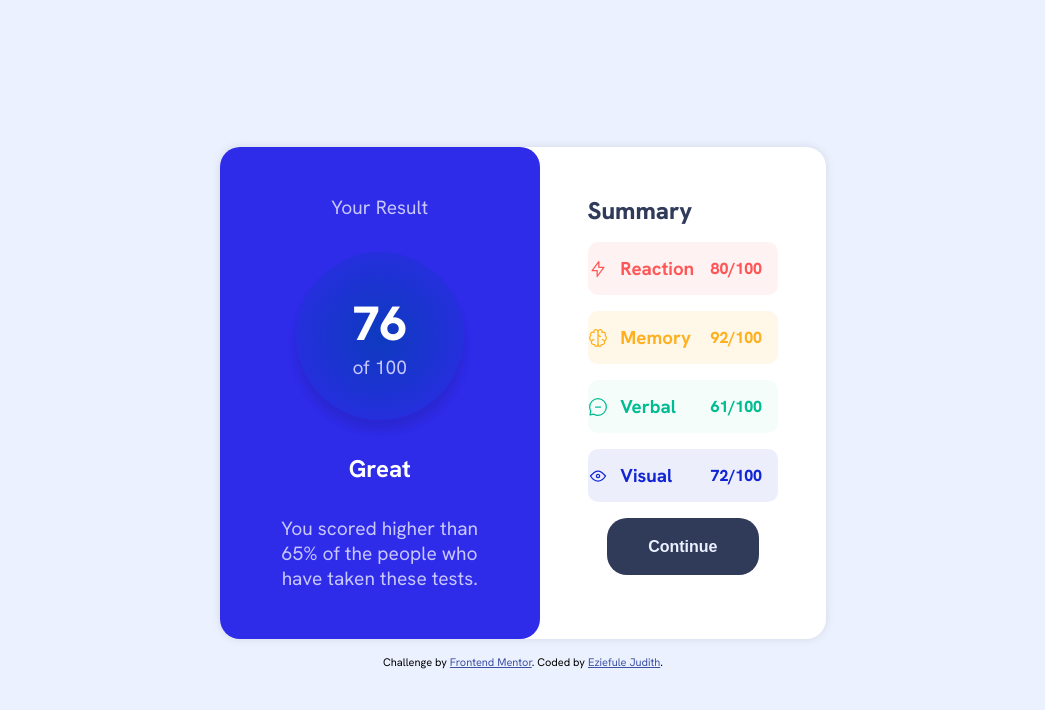
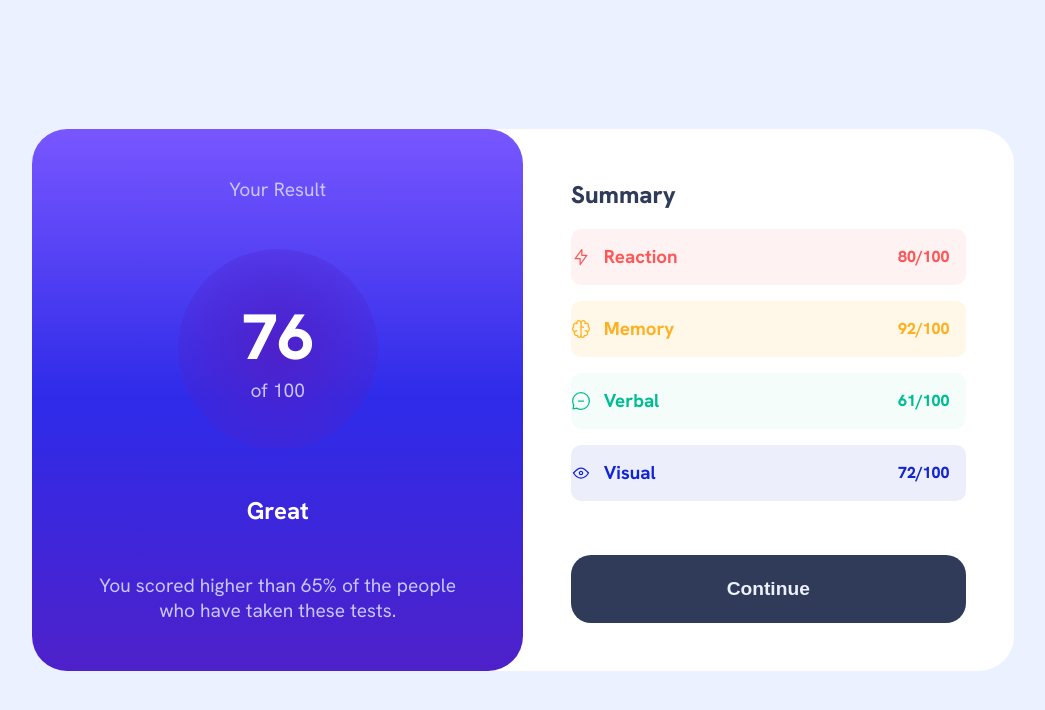
Before and after one commit to a2-112/Result, a plain HTML site: page index.html in a window 1280 px wide. Shown: the whole page, without its empty margins (117-1162 px from the left). Drawn offline with Linux system fonts and the light colour scheme.

Commit message:
update index.html and style.css

```diff
--- a/index.html
+++ b/index.html
@@ -4,8 +4,6 @@
 <head>
   <meta charset="UTF-8">
   <meta name="viewport" content="width=device-width, initial-scale=1.0">
-  <!-- displays site properly based on user's device -->
-
   <link rel="icon" type="image/png" sizes="32x32" href="./assets/images/favicon-32x32.png">
 
   <title>Frontend Mentor | Results summary component</title>
@@ -15,6 +13,7 @@
 
 <body>
   <main>
+    <div class="container">
       <section class="result">
         <p>Your Result</p>
         <div class="result__score">
@@ -66,15 +65,10 @@
           </div>
           <button type="submit">Continue</b>
       </section>
+    </div>
+
   </main>
 
-
-
-
-  <div class="attribution">
-    Challenge by <a href="https://www.frontendmentor.io?ref=challenge" target="_blank">Frontend Mentor</a>.
-    Coded by <a href="#">Eziefule Judith</a>.
-  </div>
   <script src="script.js"></script>
 </body>
 
--- a/style.css
+++ b/style.css
@@ -20,9 +20,11 @@
     --Light-lavender: hsl(241, 100%, 89%);
     --Darkgray-blue: hsl(224, 30%, 27%);
 }
+body{
+font-family: "Hanken Grotesk", serif;
+}
 
-body {
-    font-family: "Hanken Grotesk", serif;
+main{
     background-color: var(--Pale-blue);
     display: flex;
     flex-direction: column;
@@ -31,21 +33,21 @@ body {
     height: 100vh;
 }
 
-main {
+.container{
     display: flex;
     align-items: center;
     justify-content: space-between;
-    box-shadow: 0 0 10px 0 rgba(0, 0, 0, 0.1);
     margin: 1rem;
     background-color: var(--White);
-    border-radius: 20px;
+    border-radius: 35px;
 }
 
+
 .result {
-    background:var(--Light-royal-blue-background);
+    background: linear-gradient(to bottom ,hsl(252, 100%, 67%), var(--Light-royal-blue-background),hsla(256, 72%, 46%, 1));
     text-align: center;
-    max-width: 320px;
-    border-radius: 20px;
+    max-width: 50%;
+    border-radius: 35px;
     padding: 3em ;
     display: flex;
     flex-direction: column;
@@ -62,7 +64,7 @@ main {
 
 h1 {
     color: var(--White);
-    font-size: 3rem;
+    font-size: 4rem;
     font-weight: 800;
 }
 
@@ -72,11 +74,10 @@ h2 {
 
 
 .result__score {
-    background: radial-gradient(circle at center, rgb(14, 58, 190), transparent);
+    background: radial-gradient(circle at center, var(--Violet-blue-circle), var(--Persian-blue-circle));
     border-radius:calc(infinity * 1px);
-    box-shadow: 0 10px 10px 0 rgba(0, 0, 0, 0.1);
-    width: 10.5em;
-    height: 10.5em;
+    width: 12.5em;
+    height: 12.5em;
     display: flex;
     flex-direction: column;
     align-items: center;
@@ -91,16 +92,16 @@ h2 {
     width: 100%;
     height: 100%;
     border-radius: 50%;
-    background: radial-gradient(circle at center, rgba(0, 0, 58, 0), transparent);
 }
 
 .summary-container {
-    width: 100%;
+    width: 50%;
     padding: 3em;
     display: flex;
     flex-direction: column;
     justify-content: space-between;
     height: 100%;
+    line-height: 1.5;
 }
 
 .title {
@@ -108,7 +109,6 @@ h2 {
     font-size: 1.5rem;
     color: var(--Darkgray-blue);
 }
-
 .summary__item {
     display: flex;
     align-items: center;
@@ -156,16 +156,13 @@ h2 {
 
 
 button {
-    display: flex;
-    justify-content: center;
-    align-items: center;
-    margin: 1em auto;
+    margin-top: 2em ;
     border: none;
     background-color: var(--Darkgray-blue);
-    width: 80%;
+    width: 100%;
     padding: 1.2em;
     border-radius: 20px;
-    font-size: 1rem;
+    font-size: 1.2rem;
     color: var(--Pale-blue);
     font-weight: 600;
 }
@@ -175,20 +172,17 @@ button:focus {
     background-color: var(--Light-royal-blue-background);
 }
 
-.attribution {
-    font-size: 11px;
-    text-align: center;
-}
+@media(max-width: 45em) {
 
-.attribution a {
-    color: hsl(228, 45%, 44%);
-}
+    main{
+     justify-items: flex-start;
+    }
 
-@media(max-width: 45em) {
-    main {
+    .container{
         flex-direction: column;
         width: 100%;
         border-radius: 0;
+        height: 100%;
     }
 
     .result{
```
Lines whose indentation alone changed are shown as unchanged.
